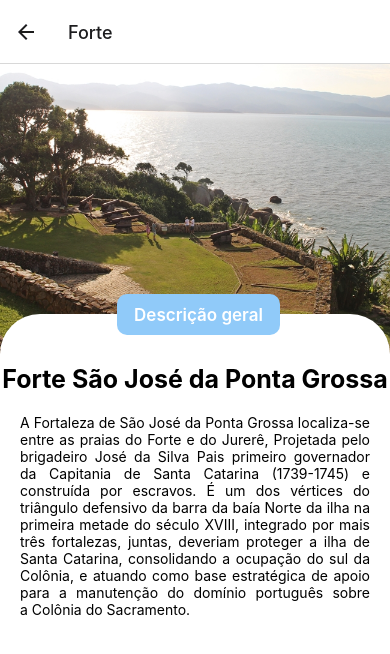
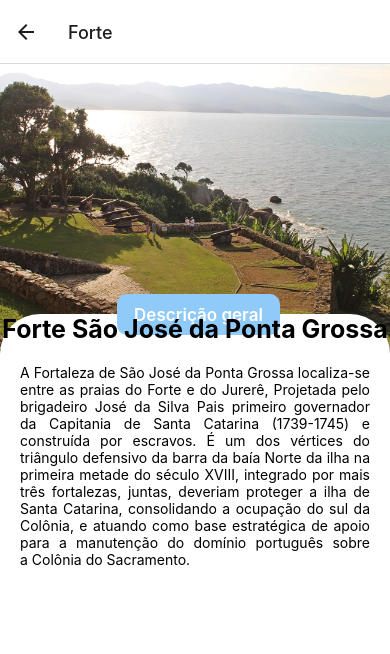
Before and after one commit to oliveiraagu1/Projeto2fase, a React Native app in the folder front/: screen /Forte in a window 390 px wide. Shown: the top 654 px of the page. Built offline with nearby package versions, Linux system fonts and the light colour scheme.

Commit message:
alteracao styles detail

```diff
--- a/front/src/Pages/Detail/index.js
+++ b/front/src/Pages/Detail/index.js
@@ -1,8 +1,10 @@
 import React, { useEffect, useState } from "react";
-import * as C from "./style";
+import { Feather } from "@expo/vector-icons";
 import api from "../../Services/Api/api";
+import * as C from "../../Pages/pontosHistoricos/styles";
+import * as G from "./style";
 
-const Detail = ({ route }) => {
+const Detail = ({ route, navigation }) => {
   const [status, setStatus] = useState(true);
   const [dados, setDados] = useState({
     url: "",
@@ -37,10 +39,15 @@ const Detail = ({ route }) => {
       <C.ContainerImage>
         <C.ImagemDescription source={{ uri: dados.url + dados.image }} />
       </C.ContainerImage>
+
+
       <C.ContainerDescription>
         <C.ContainerTitleDescription>
           <C.TitleDescription>Descrição geral</C.TitleDescription>
         </C.ContainerTitleDescription>
+        <G.ButtonIcon onPress={() => navigation.goBack()}>
+        <Feather name="chevron-left" size={30} color="black" />
+        </G.ButtonIcon>
         <C.TitleInfo>{dados.title}</C.TitleInfo>
         <C.TextInfo>{dados.descricao}</C.TextInfo>
       </C.ContainerDescription>
--- a/front/src/Pages/Detail/style.js
+++ b/front/src/Pages/Detail/style.js
@@ -1,54 +1,10 @@
 import styled from "styled-components/native";
 
-export const ContainerPrincipal = styled.View`
-   position: relative;
-   width: 100%;
-   height: 100%;
-`
+export const ButtonView = styled.View`
 
-export const ContainerImage = styled.View`
-    width: 100%;
-    height: 20%;
-`
-export const ImagemDescription = styled.Image`
-    width: 100%;
-    height: 300px;
-`
-export const ContainerDescription = styled.View`
-    background-color: #FFF;
-    height: 80%;
-    width: 100%;
-    border-radius: 40px;
-    position: absolute;
-    top: 250px;
-`
-export const ContainerTitleDescription = styled.View`
-    background-color: #90CAF9;
-    width: 163px;
-    height: 41px;
-    border-radius: 10px;
-    justify-content: center;
-    position: absolute;
-    left: 30%;
-    top: -20px;
-`
-export const TitleDescription = styled.Text`
-    font-size: 17px;
-    font-weight: 600;
-    text-align: center;
-    color: #fff;
-`
-export const TitleInfo = styled.Text `
-    font-size: 25px;
-    font-weight: 700;
-    margin-top: 150px;
-    margin: 0 auto;
-    text-align: center;
-    padding-top: 50px;
-`
-export const TextInfo = styled.Text `
-    text-align: justify;
-    color: #000;
-    font-size: 14px;
-    margin: 20px 20px 0 20px;
-`
+`;
+
+export const ButtonIcon = styled.TouchableOpacity`
+margin-left: 20px;
+margin-top: 20px;
+`;
--- a/front/src/Pages/pontosHistoricos/styles.js
+++ b/front/src/Pages/pontosHistoricos/styles.js
@@ -123,7 +123,6 @@ export const TitleInfo = styled.Text `
     margin-top: 150px;
     margin: 0 auto;
     text-align: center;
-    padding-top: 50px;
 `
 export const TextInfo = styled.Text `
     text-align: justify;
```
